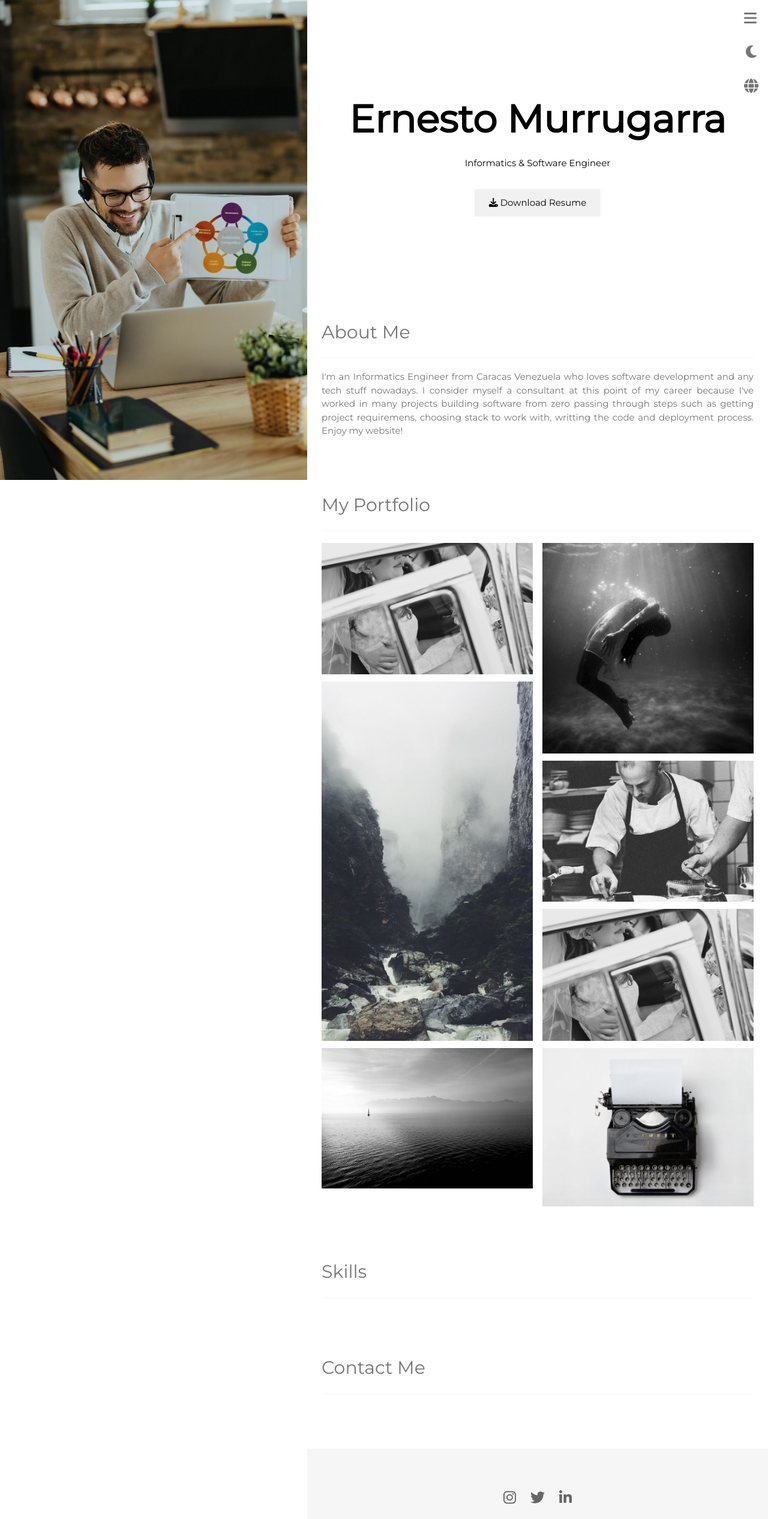
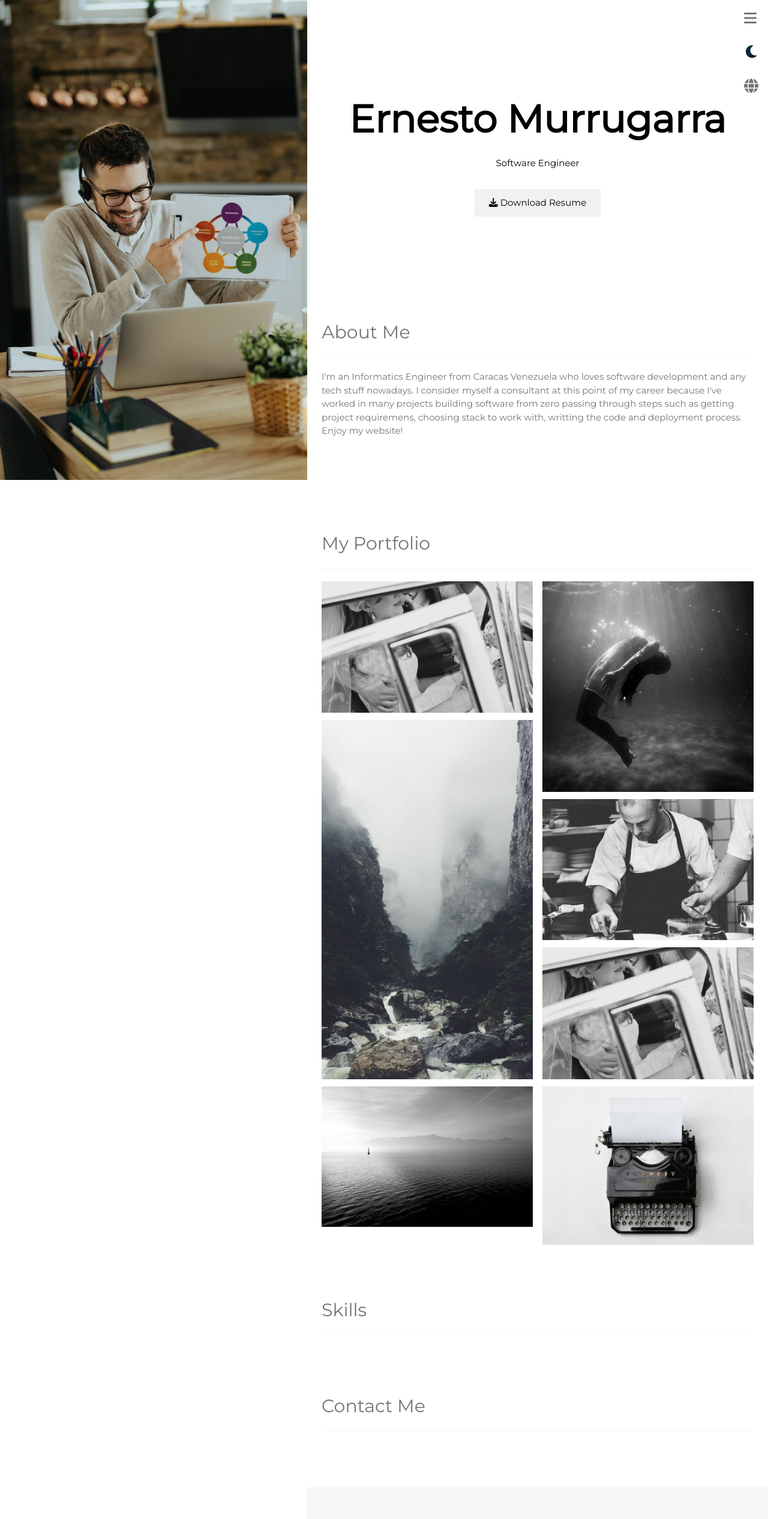
Before and after one commit to murru/my-web-presentation, a React (Vite) app: page / in a window 1280 px wide. Shown: the top 2532 px of the page at 60% size. Built offline with nearby package versions, Linux system fonts and the light colour scheme.

Commit message:
Added dark/light theme to site

```diff
--- a/src/App.jsx
+++ b/src/App.jsx
@@ -1,5 +1,5 @@
 import React, { useState } from 'react'
-import './App.scss'
+import { ThemeContext } from './context/ThemeContext'
 import SlideCarousel from './components/SlideCarousel'
 import Navbar from './components/Navbar'
 import NavToggler from './components/NavToggler'
@@ -9,12 +9,19 @@ import Portfolio from './components/Portfolio'
 import Skills from './components/Skills'
 import Contact from './components/Contact'
 import Footer from './components/Footer'
+import './App.scss'
 
 export default function App() {
+  const [theme, setTheme] = useState('light')
   const [showNav, setShowNav] = useState(false)
 
+  const toggleTheme = () => {
+    setTheme((curr) => (curr === 'light' ? 'dark' : 'light'))
+  }
+
   return (
-    <>
+    <ThemeContext.Provider value={ { theme, toggleTheme }}>
+      <div id={theme}>
         {/* Engineer images carousel */}
         <SlideCarousel mobile={ false } />
 
@@ -45,6 +52,7 @@ export default function App() {
           {/* Footer */}
           <Footer />
         </div>
-    </>
+      </div>
+    </ThemeContext.Provider>
   )
 }
--- a/src/App.scss
+++ b/src/App.scss
@@ -73,6 +73,7 @@ body, h1,h2,h3,h4,h5,h6 { font-family: "Montserrat", sans-serif }
 
     .theme-button {
       @extend .w3-button, .w3-hover-text-black, .w3-xlarge;
+      color: #04293A;
       width: 100%;
     }
 
@@ -128,8 +129,13 @@ body, h1,h2,h3,h4,h5,h6 { font-family: "Montserrat", sans-serif }
     }
   }
 
+  &__about-me {
+    @extend .w3-padding-32, .w3-content, .w3-text-grey;
+    margin-bottom: 64px;
+  }
+
   &__portfolio {
-    @extend .w3-padding-32, .w3-content;
+    @extend .w3-padding-32, .w3-content, .w3-text-grey;
 
     .photos-grid {
       @extend .w3-row-padding;
@@ -138,8 +144,43 @@ body, h1,h2,h3,h4,h5,h6 { font-family: "Montserrat", sans-serif }
       &__half {
         @extend .w3-half;
 
-        a img {
-          width: 100%;
+        .img-container {
+          position: relative;
+          &__port-img {
+            backface-visibility: hidden;
+            opacity: 1;
+            transition: .5s ease;
+            width: 100%;
+          }
+
+          &__middle {
+            transition: .5s ease;
+            opacity: 0;
+            position: absolute;
+            top: 50%;
+            left: 50%;
+            transform: translate(-50%, -50%);
+            -ms-transform: translate(-50%, -50%);
+            text-align: center;
+
+            .techs {
+              &__tech-img {
+                width: 100px;
+              }
+            }
+          }
+
+          &:hover {
+            .img-container__port-img {
+              opacity: 0.3;
+            }
+          }
+
+          &:hover {
+            .img-container__middle {
+              opacity: 1;
+            }
+          }
         }
       }
     }
@@ -184,3 +225,51 @@ body, h1,h2,h3,h4,h5,h6 { font-family: "Montserrat", sans-serif }
     margin: -24px;
   }
 }
+
+// Themes
+#light {
+  background-color: #FFFF;
+}
+
+#dark {
+  background-color: #041C32;
+  color: white;
+}
+
+#dark .content__nav-toggle {
+  background-color: #041C32 !important;
+}
+
+#dark .content__nav-toggle .button, #dark .content__nav-toggle .lang-dropdown, #dark .content__nav-toggle .theme-button {
+  color: #ECB365 !important;
+}
+
+#dark .lang-dropdown__dropdown {
+  background-color: #064663 !important;
+  border-color: #04293A !important;
+  color: #FFFF !important;
+}
+
+#dark .selected-lang {
+  border-color: #ECB365 !important;
+}
+
+#dark .resume-btn {
+  background-color: #064663 !important;
+  color: #FFFF !important;
+}
+
+#dark .content__nav-toggle .button,
+#dark .content__nav-toggle .lang-dropdown__btn,
+#dark .content__about-me,
+#dark .content__about-me,
+#dark .content__portfolio,
+#dark .content__skills,
+#dark .content__contact,
+#dark .content__footer {
+  color: #FFFF !important;
+}
+
+#dark .content__footer {
+  background-color: #064663 !important;
+}
--- a/src/components/AboutMe.jsx
+++ b/src/components/AboutMe.jsx
@@ -2,7 +2,7 @@ import React from "react"
 
 export default function AboutMe() {
   return (
-    <div id="aboutMe" className="content__testimonials">
+    <div id="aboutMe" className="content__about-me">
       <h2>About Me</h2>
       <hr className="w3-opacity" />
       <p>I'm an Informatics Engineer from Caracas Venezuela who loves software development and any tech stuff nowadays. I consider myself a consultant at this point of my career because I've worked in many projects building software from zero passing through steps such as getting project requiremens, choosing stack to work with, writting the code and deployment process. Enjoy my website!</p>
--- a/src/components/Header.jsx
+++ b/src/components/Header.jsx
@@ -5,7 +5,7 @@ export default function Header() {
   return (
     <header id="home" className="content__header">
       <h1 className="my-name">Ernesto Murrugarra</h1>
-      <p>Informatics & Software Engineer</p>
+      <p>Software Engineer</p>
 
       {/* Mobile carousel */}
       <SlideCarousel mobile={ true } />
--- a/src/components/NavToggler.jsx
+++ b/src/components/NavToggler.jsx
@@ -8,16 +8,12 @@ export default function NavToggler({ setShowNav, showNav }) {
   function toggleNavbar() {
     setShowNav(!showNav)
   }
-  const [theme, setTheme] = useState('light')
   return (
     <div className="content__nav-toggle">
       <span className="button" onClick={ () => toggleNavbar() }>
         <i className="fa-solid fa-bars"></i>
       </span><br />
-      <ThemeButton
-        theme={ theme }
-        setTheme={ setTheme }
-      /><br />
+      <ThemeButton /><br />
       <LangSelector
         showLangs={ showLangs }
         setShowLangs={ setShowLangs }
--- a/src/components/Portfolio.jsx
+++ b/src/components/Portfolio.jsx
@@ -6,38 +6,46 @@ import underWater from '../assets/underwater.jpg'
 import chef from '../assets/chef.jpg'
 import p6 from '../assets/p6.jpg'
 
+import nuxtJs from '../assets/nuxt.svg'
+import laravel from '../assets/laravel.png'
+
 export default function Portfolio() {
   return (
     <div id="portfolio" className="content__portfolio">
-      <h2 className="w3-text-grey">My Portfolio</h2>
+      <h2>My Portfolio</h2>
       <hr className="w3-opacity" />
 
       {/* Grid for photos */}
       <div className="photos-grid">
         <div className="photos-grid__half">
-          <a href="https://fttalent.work" target="_blank">
-            <img src={ wedding } alt="" />
+          <a className="img-container" href="https://fttalent.work" target="_blank">
+            <img className="img-container__port-img" src={ wedding } alt="" />
+            <div className="img-container__middle">
+              <div className="techs">
+                <img className="techs__tech-img" src={ nuxtJs } alt="" /><img className="techs__tech-img" src={ laravel } alt="" /><img className="techs__tech-img" src={ nuxtJs } alt="" />
+              </div>
+            </div>
           </a>
-          <a href="https://fttalent.work" target="_blank">
-            <img src={ rocks } alt="" />
+          <a className="img-container" href="https://fttalent.work" target="_blank">
+            <img className="img-container__port-img" src={ rocks } alt="" />
           </a>
-          <a href="https://fttalent.work" target="_blank">
-            <img src={ sailBoat } alt="" />
+          <a className="img-container" href="https://fttalent.work" target="_blank">
+            <img className="img-container__port-img" src={ sailBoat } alt="" />
           </a>
         </div>
 
         <div className="photos-grid__half">
-          <a href="https://fttalent.work" target="_blank">
-            <img src={ underWater } alt="" />
+          <a className="img-container" href="https://fttalent.work" target="_blank">
+            <img className="img-container__port-img" src={ underWater } alt="" />
           </a>
-          <a href="https://fttalent.work" target="_blank">
-            <img src={ chef } alt="" />
+          <a className="img-container" href="https://fttalent.work" target="_blank">
+            <img className="img-container__port-img" src={ chef } alt="" />
           </a>
-          <a href="https://fttalent.work" target="_blank">
-            <img src={ wedding } alt="" />
+          <a className="img-container" href="https://fttalent.work" target="_blank">
+            <img className="img-container__port-img" src={ wedding } alt="" />
           </a>
-          <a href="https://fttalent.work" target="_blank">
-            <img src={ p6 } alt="" />
+          <a className="img-container" href="https://fttalent.work" target="_blank">
+            <img className="img-container__port-img" src={ p6 } alt="" />
           </a>
         </div>
         {/* End photo grid */}
--- a/src/components/ThemeButton.jsx
+++ b/src/components/ThemeButton.jsx
@@ -1,18 +1,17 @@
-import React from "react"
+import React, { useContext } from "react"
+import { ThemeContext } from "../context/ThemeContext"
 
-export default function ThemeButton({ theme, setTheme }) {
-  function changeTheme($evt, flag) {
-    setTheme(flag)
-  }
+export default function ThemeButton() {
+  const { theme, toggleTheme } = useContext(ThemeContext)
   return (
     <>
       {theme === 'light' &&
-        <button type="button" className="theme-button" title="Change to dark theme" onClick={ ($evt) => changeTheme($evt, 'dark') }>
+        <button type="button" className="theme-button" title="Change to dark theme" onClick={ toggleTheme }>
           <i className="fa-solid fa-moon"></i>
         </button>
       }
       {theme === 'dark' &&
-        <button type="button" className="theme-button" title="Change to light theme" onClick={ ($evt) => changeTheme($evt, 'light') }>
+        <button type="button" className="theme-button" title="Change to light theme" onClick={ toggleTheme }>
           <i className="fa-solid fa-sun"></i>
         </button>
       }
--- /dev/null
+++ b/src/context/ThemeContext.js
@@ -0,0 +1,3 @@
+import { createContext } from 'react'
+
+export const ThemeContext = createContext(null)
```
Also changed, not shown: src/assets/style/_main.scss (+0 -49 lines), src/assets/laravel.png (added), src/assets/nuxt.svg (added). Lines whose indentation alone changed are shown as unchanged.
